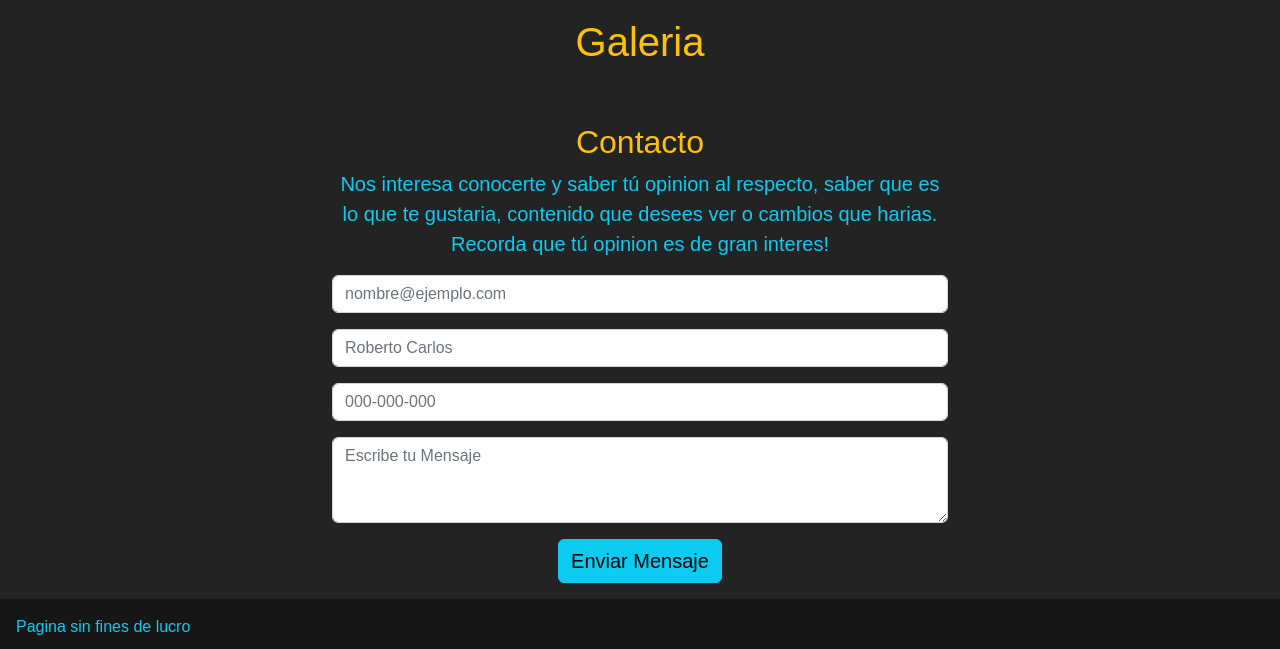
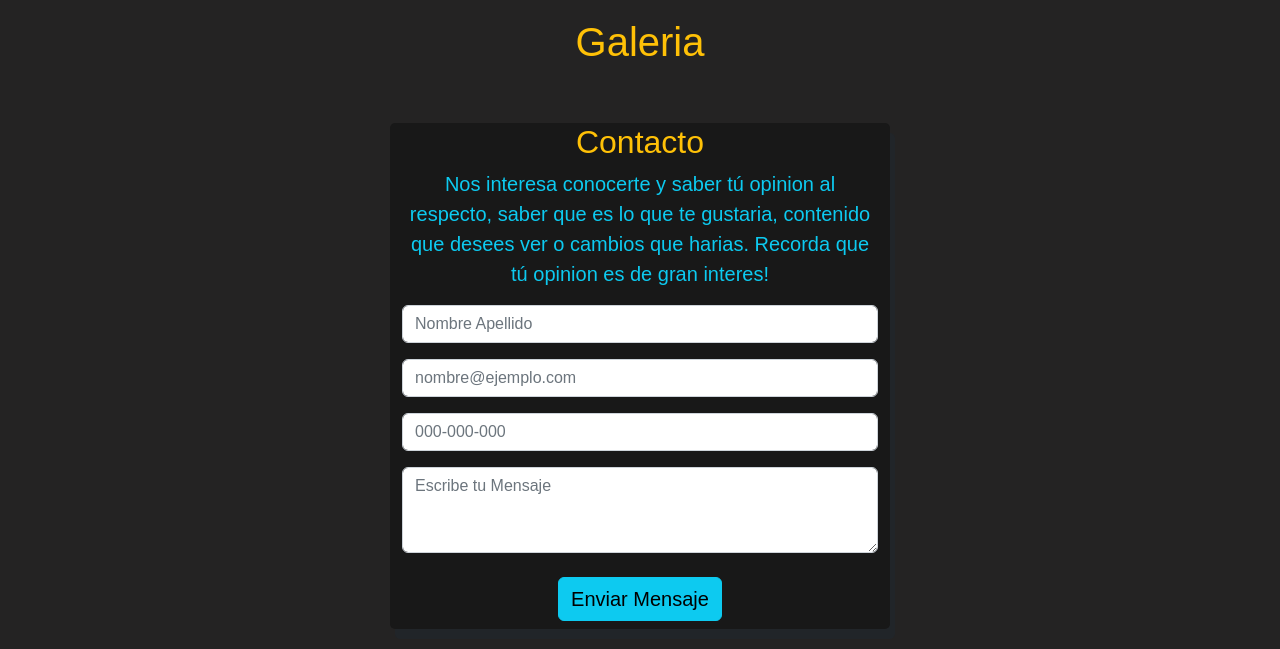
Before and after one commit to Astreiu/Practica, a website: page index.html in a window 1280 px wide. Shown: the part 3250-3899 px from the top of the page. Drawn offline with nearby package versions, Linux system fonts and the light colour scheme.

Commit message:
Agregro algo de css y animaciones

```diff
--- a/css/style.css
+++ b/css/style.css
@@ -140,6 +140,16 @@ rgb(36, 35, 35);
     <!--------------------------------------------------------------->
 */
 
+#contenedor-formulario {
+  background-color: rgb(24, 24, 24);
+  border-radius: 5px;
+  max-width: 500px;
+  box-shadow: 5px 10px;
+}
+
+#titulo-formulario {
+  color: #0dcaf0;
+}
 
 
 /*
@@ -148,17 +158,16 @@ rgb(36, 35, 35);
     <!--------------------------------------------------------------->
 */
 
+
+
+
 /*
     <!--------------------------------------------------------------->
     <!---------------MEDIA QUERIES PANTALLA SM----------------------->
     <!--------------------------------------------------------------->
 */
 
-/* @media (max-width: 768px) {
-  #intro {
-    width: 90%; !important
-  }
-} */
+
 
 /*
     <!--------------------------------------------------------------->
@@ -166,9 +175,6 @@ rgb(36, 35, 35);
     <!--------------------------------------------------------------->
 */
 
-/* @media (max-width: 576px) {
 
 
-} */
-
 /*# sourceMappingURL=style.css.map */
--- a/index.html
+++ b/index.html
@@ -213,8 +213,8 @@
           </div>
           <div class="accordion-item color__accordion text-info">
             <h2 class="accordion-header" id="panelsStayOpen-headingTwo">
-              <button class="accordion-button collapsed color__accordion link-info" type="button" data-bs-toggle="collapse"
-                data-bs-target="#panelsStayOpen-collapseTwo" aria-expanded="false"
+              <button class="accordion-button collapsed color__accordion link-info" type="button"
+                data-bs-toggle="collapse" data-bs-target="#panelsStayOpen-collapseTwo" aria-expanded="false"
                 aria-controls="panelsStayOpen-collapseTwo">
                 Tour Mundial
               </button>
@@ -276,7 +276,8 @@
             <img src="../assets/image/disco1.png" class="card-img-top" alt="...">
             <div class="card-body">
               <h5 class="card-title color__card__title">Disco 1</h5>
-              <p class="card-text">Lorem ipsum dolor sit amet, consectetur adipisicing elit. Consectetur quo quisquam omnis aliquid beatae et?.</p>
+              <p class="card-text">Lorem ipsum dolor sit amet, consectetur adipisicing elit. Consectetur quo quisquam
+                omnis aliquid beatae et?.</p>
               <a href="#" class="btn btn-primary d-flex justify-content-center">Comprar</a>
             </div>
           </div>
@@ -287,7 +288,8 @@
             <img src="../assets/image/disco2.png" class="card-img-top" alt="...">
             <div class="card-body">
               <h5 class="card-title color__card__title">Disco 2</h5>
-              <p class="card-text">Lorem ipsum dolor sit amet, consectetur adipisicing elit. Consectetur quo quisquam omnis aliquid beatae et?</p>
+              <p class="card-text">Lorem ipsum dolor sit amet, consectetur adipisicing elit. Consectetur quo quisquam
+                omnis aliquid beatae et?</p>
               <a href="#" class="btn btn-primary d-flex justify-content-center">Comprar</a>
             </div>
           </div>
@@ -298,7 +300,8 @@
             <img src="../assets/image/disco3.png" class="card-img-top" alt="...">
             <div class="card-body">
               <h5 class="card-title color__card__title">Disco 3</h5>
-              <p class="card-text">Lorem ipsum dolor sit amet, consectetur adipisicing elit. Consectetur quo quisquam omnis aliquid beatae et?</p>
+              <p class="card-text">Lorem ipsum dolor sit amet, consectetur adipisicing elit. Consectetur quo quisquam
+                omnis aliquid beatae et?</p>
               <a href="#" class="btn btn-primary d-flex justify-content-center">Comprar</a>
             </div>
           </div>
@@ -309,7 +312,8 @@
             <img src="../assets/image/disco4.png" class="card-img-top" alt="...">
             <div class="card-body">
               <h5 class="card-title color__card__title">Disco 4</h5>
-              <p class="card-text">Lorem ipsum dolor sit amet, consectetur adipisicing elit. Consectetur quo quisquam omnis aliquid beatae et?</p>
+              <p class="card-text">Lorem ipsum dolor sit amet, consectetur adipisicing elit. Consectetur quo quisquam
+                omnis aliquid beatae et?</p>
               <a href="#" class="btn btn-primary d-flex justify-content-center">Comprar</a>
             </div>
           </div>
@@ -352,7 +356,7 @@
     <!---------------------------CONTACTO---------------------------->
     <!--------------------------------------------------------------->
 
-    <div class="container w-50" id="contenedor-formulario">
+    <div class="container w-50 mb-5" id="contenedor-formulario">
       <div id="titulo-formulario" class="text-center">
         <h2 id="contacto" class="text-warning">Contacto</h2>
         <p class="text-info fs-5">Nos interesa conocerte y saber tú opinion al respecto, saber que es lo que te
@@ -361,11 +365,11 @@
         <form action="">
 
           <div class="mb-3">
-            <input type="email" class="form-control" id="email" placeholder="nombre@ejemplo.com">
+            <input type="text" class="form-control" id="nombre" placeholder="Nombre Apellido">
           </div>
 
           <div class="mb-3">
-            <input type="text" class="form-control" id="nombre" placeholder="Roberto Carlos">
+            <input type="email" class="form-control" id="email" placeholder="nombre@ejemplo.com">
           </div>
 
           <div class="mb-3">
@@ -377,7 +381,7 @@
               placeholder="Escribe tu Mensaje"></textarea>
           </div>
 
-          <div class="mb-3">
+          <div class="p-2">
             <button type="button" class="btn btn-info w-10 fs-5">Enviar Mensaje</button>
           </div>
 
```
Lines whose indentation alone changed are shown as unchanged.
